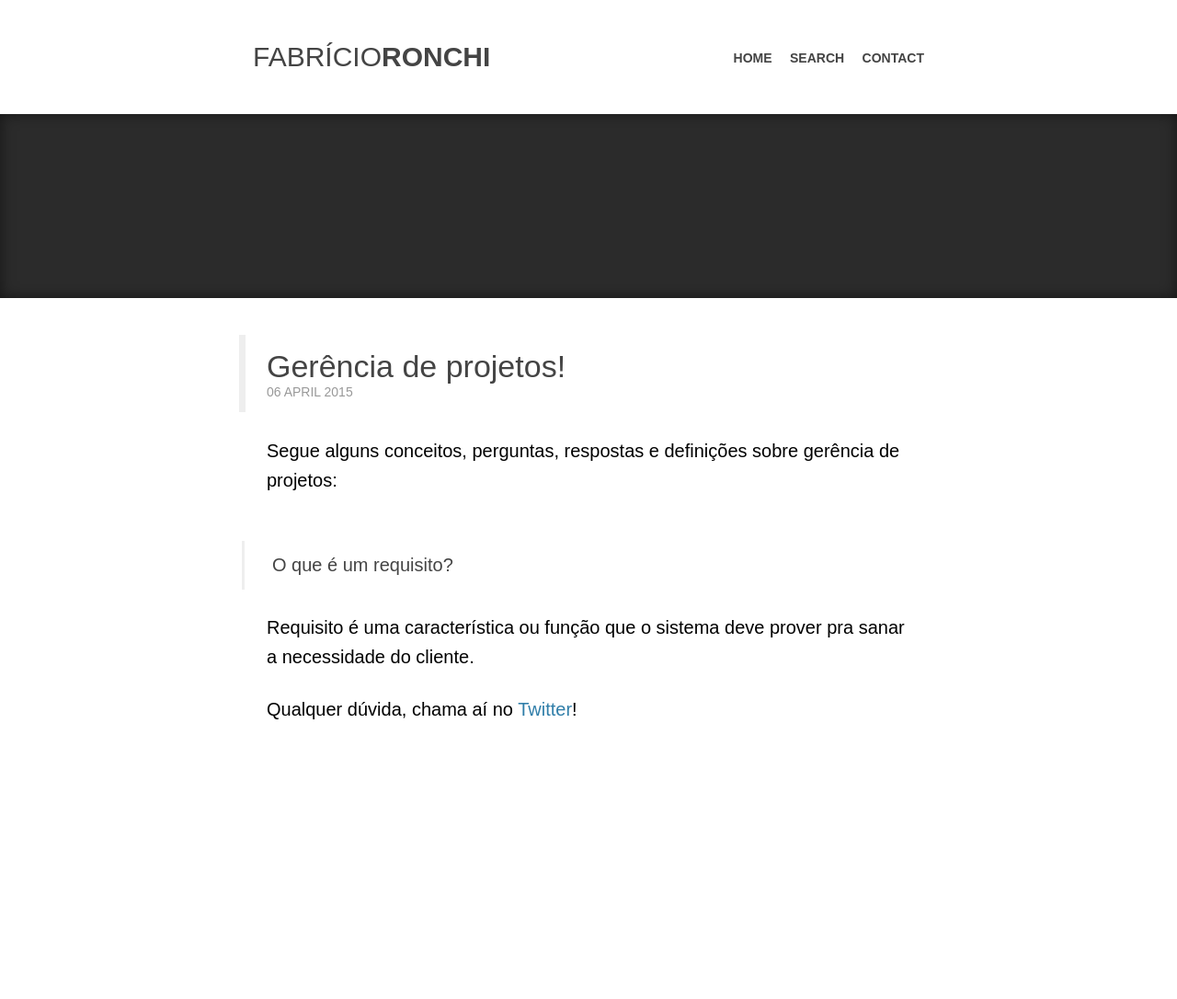
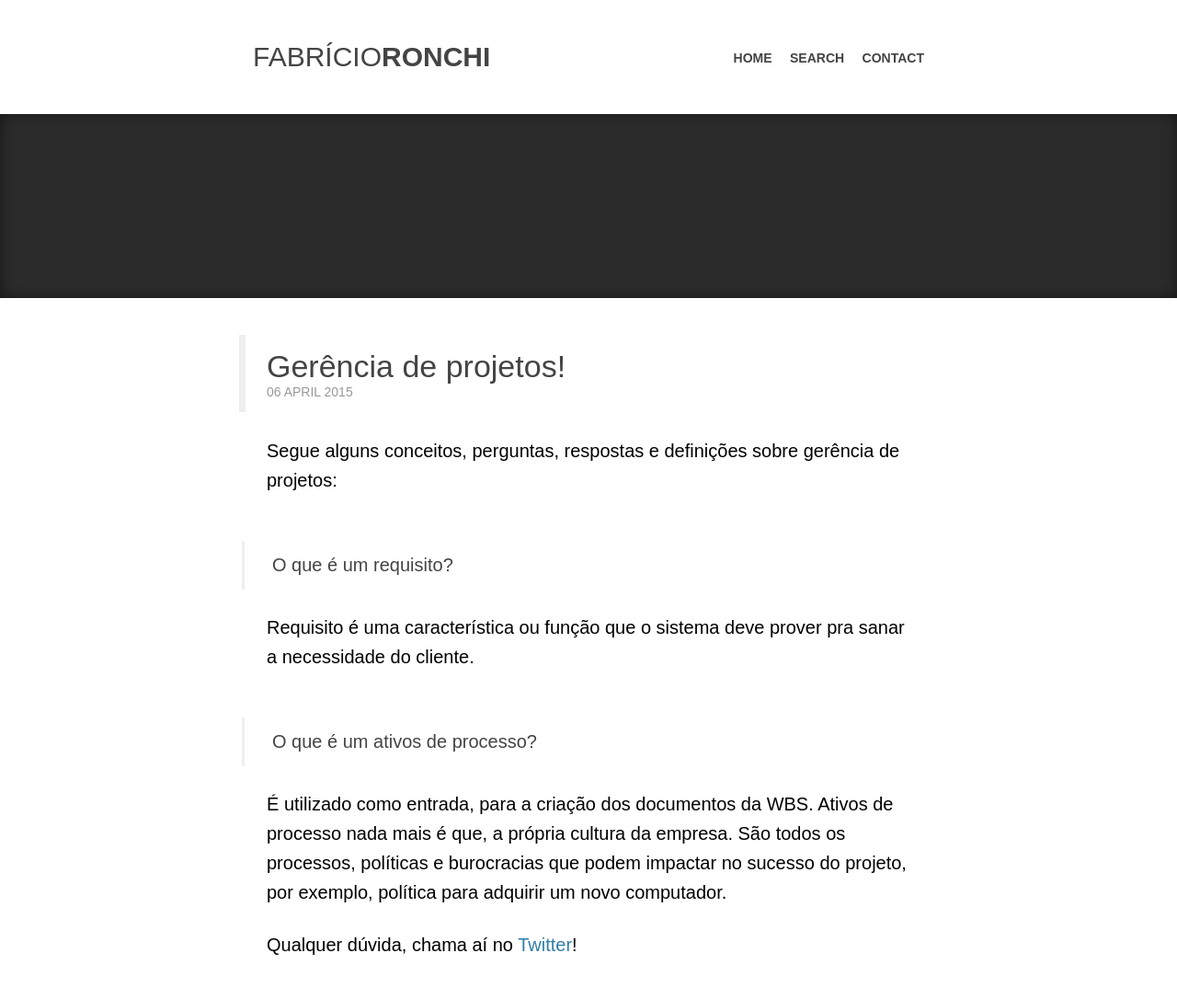
Before and after one commit to fabriciomrkonell/fabriciomrkonell, a Jekyll site: the page built from _posts/2015-04-06-gerencia-de-projetos.markdown, in a window 1280 px wide. Shown: the whole page at 92% size. Built offline with Jekyll 4.4.1, drawn with Linux system fonts in a browser that asks for light colours; some web fonts are replaced; Markdown is read by kramdown in place of the engine named in the settings; comment, search, counter and statistics services are not loaded; before the commit the page ends 900 px from its top, so only the background shows below that.

Commit message:
Update 2015-04-06-gerencia-de-projetos.markdown

```diff
--- a/_posts/2015-04-06-gerencia-de-projetos.markdown
+++ b/_posts/2015-04-06-gerencia-de-projetos.markdown
@@ -10,4 +10,7 @@
 <h3>O que é um requisito?</h3>
 Requisito é uma característica ou função que o sistema deve prover pra sanar a necessidade do cliente.
 
+<h3>O que é um ativos de processo?</h3>
+É utilizado como entrada, para a criação dos documentos da WBS. Ativos de processo nada mais é que, a própria cultura da empresa. São todos os processos, políticas e burocracias que podem impactar no sucesso do projeto, por exemplo, política para adquirir um novo computador.
+
 Qualquer dúvida, chama aí no <a href="https://twitter.com/realronchi" target="blank">Twitter</a>!
```
